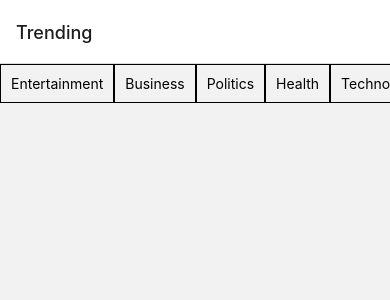
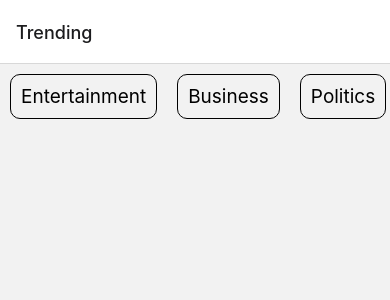
Before and after one commit to IMRANDIL/news_app_react_native, a React Native app: screen /Trending in a window 390 px wide. Shown: the top 300 px of the page. Built offline with nearby package versions, Linux system fonts and the light colour scheme.

Commit message:
some more change

```diff
--- a/src/Components/Categories.jsx
+++ b/src/Components/Categories.jsx
@@ -12,10 +12,18 @@ export default function Categories() {
   ];
 
   return (
-    <ScrollView horizontal={true}>
+    <ScrollView horizontal={true} showsHorizontalScrollIndicator={false}>
       {categories.map((category, index) => (
         <View key={index}>
-          <Text style={{padding: 10, borderWidth: 1, borderColor: 'black'}}>
+          <Text
+            style={{
+              padding: 10,
+              borderWidth: 1,
+              borderColor: 'black',
+              borderRadius: 10,
+              margin: 10,
+              fontSize: 19,
+            }}>
             {category}
           </Text>
         </View>
```
